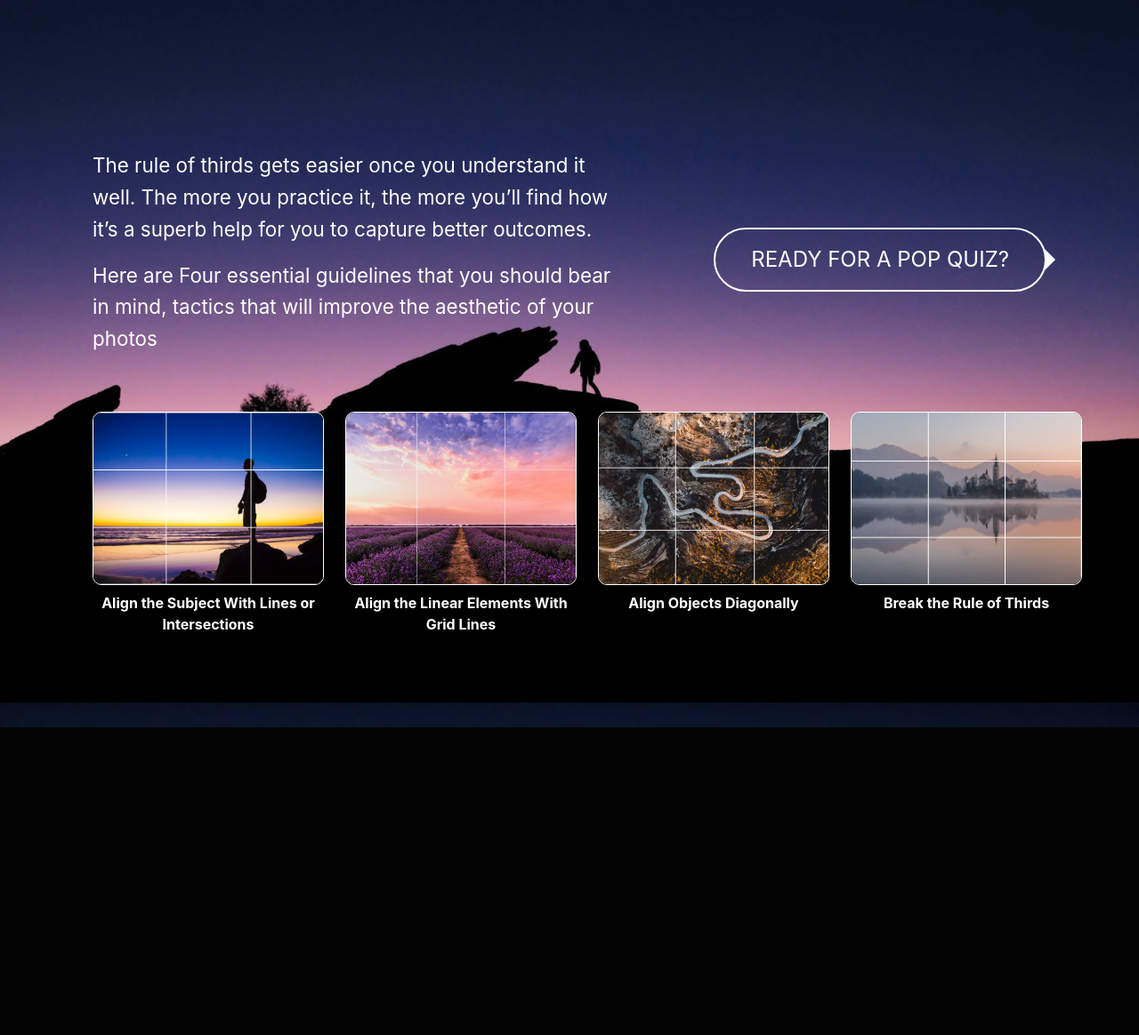
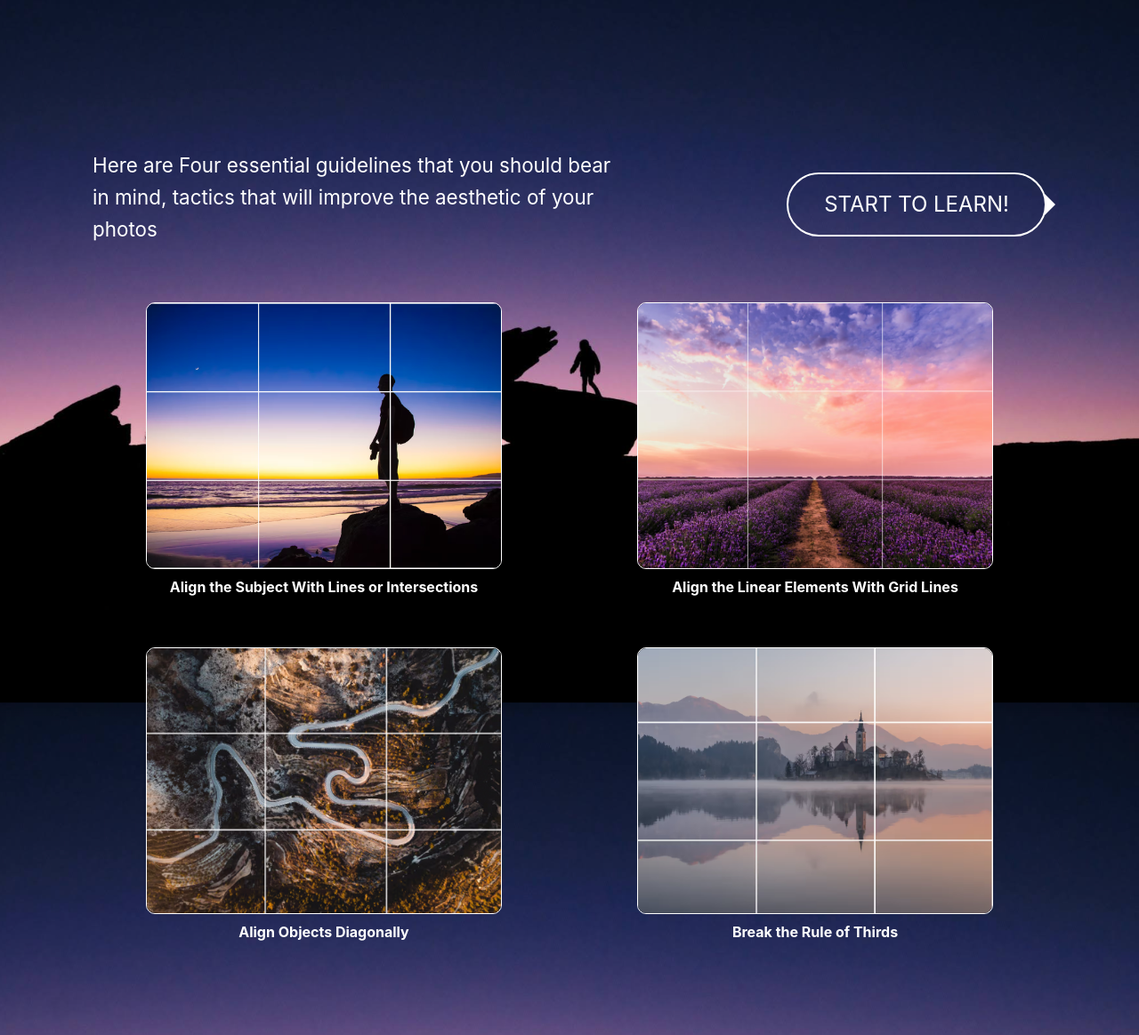
Before and after one commit to Carson-NNY/UI-2025-Spring, a Flask app: page /examples in a window 1280 px wide. Shown: the part 56-1220 px from the top of the page at 89% size. Before the commit the page ends 874 px from the top, so only its background shows below. Run offline with Flask 3, Linux system fonts and the light colour scheme; some libraries are stand-ins or nearby versions.

Commit message:
Implement examples mudule logic

```diff
--- a/static/main.css
+++ b/static/main.css
@@ -20,7 +20,7 @@
 }
 
 body {
-  background: url('/static/images/main_bg.png') no-repeat center center fixed;
+  background: url("/static/images/main_bg.png") no-repeat center center fixed;
   background-size: cover;
   color: white;
 }
@@ -286,12 +286,6 @@ h1 {
   border-left-color: rgba(0, 0, 0, 0.6);
 }
 
-/* Grid of four examples */
-.examples-grid {
-  display: grid;
-  grid-template-columns: repeat(4, 1fr);
-  gap: 1.5rem;
-}
 .example-item {
   text-align: center;
   color: white;
@@ -364,8 +358,9 @@ h1 {
 /* ── Proportional, larger examples grid ── */
 .examples-grid {
   display: grid;
-  grid-template-columns: repeat(4, minmax(260px, 1fr));
-  gap: 1.5rem;
+  grid-template-columns: repeat(2, minmax(300px, 1fr));
+  row-gap: 2.5rem;
+  column-gap: 2rem;
 }
 
 /* use native aspect‑ratio instead of fixed height */
--- a/templates/example1.html
+++ b/templates/example1.html
@@ -37,9 +37,9 @@
         </div>
       </div>
 
-      <a href="{{ url_for('examples') }}" class="btn-next example-back">
-        BACK
-      </a>
+      <div style="text-align: right; margin-top: 3rem">
+        <a href="{{ url_for('example2') }}" class="btn-next">NEXT</a>
+      </div>
     </div>
   </div>
 </div>
--- a/templates/examples.html
+++ b/templates/examples.html
@@ -2,19 +2,14 @@
 <div class="container content-section">
   <div class="examples-hero">
     <div class="hero-text">
-      <p>
-        The rule of thirds gets easier once you understand it well. The more you
-        practice it, the more you’ll find how it’s a superb help for you to
-        capture better outcomes.
-      </p>
       <p>
         Here are Four essential guidelines that you should bear in mind, tactics
         that will improve the aesthetic of your photos
       </p>
     </div>
     <div class="hero-arrow">
-      <a href="{{ url_for('quiz') }}" class="btn-action arrow-shaped">
-        Ready for a pop quiz?
+      <a href="{{ url_for('example1') }}" class="btn-action arrow-shaped">
+        Start to Learn!
       </a>
     </div>
   </div>
```
Also changed, not shown: templates/example2.html (+7 -2 lines), templates/example3.html (+6 -2 lines), templates/example4.html (+6 -2 lines).
